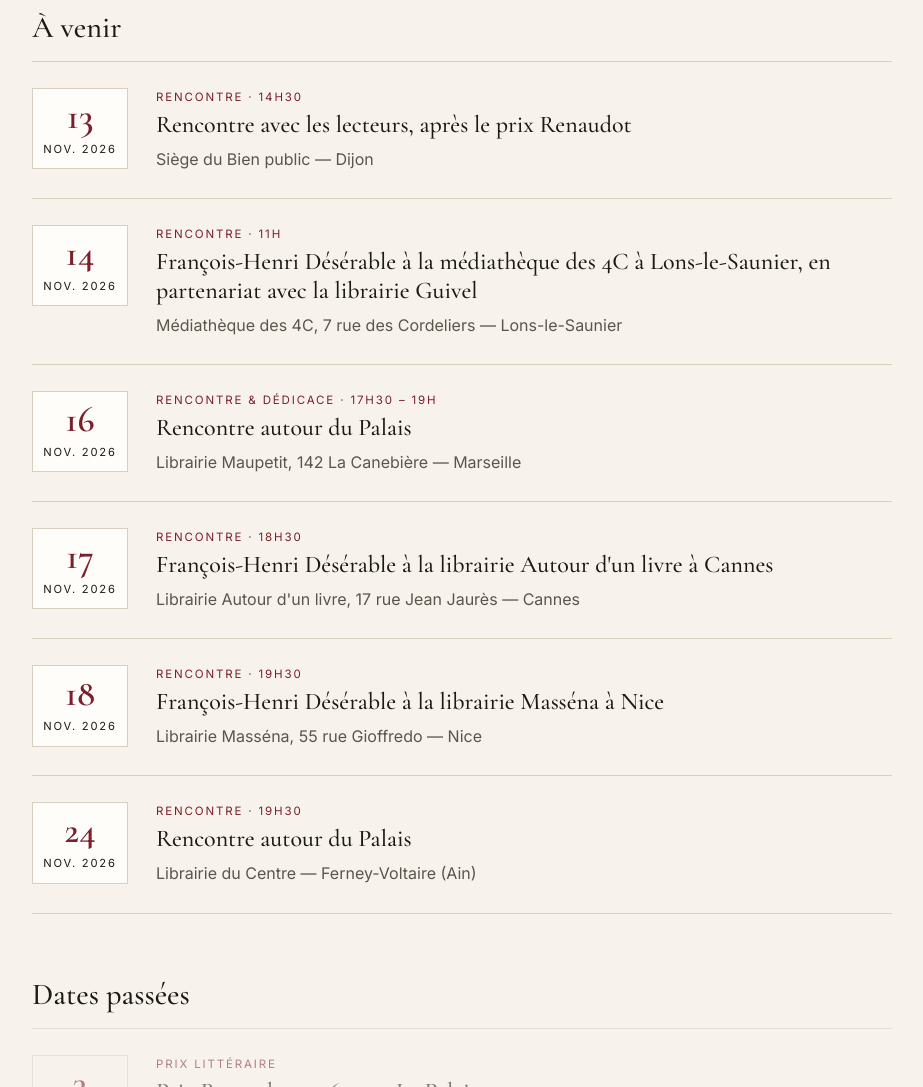
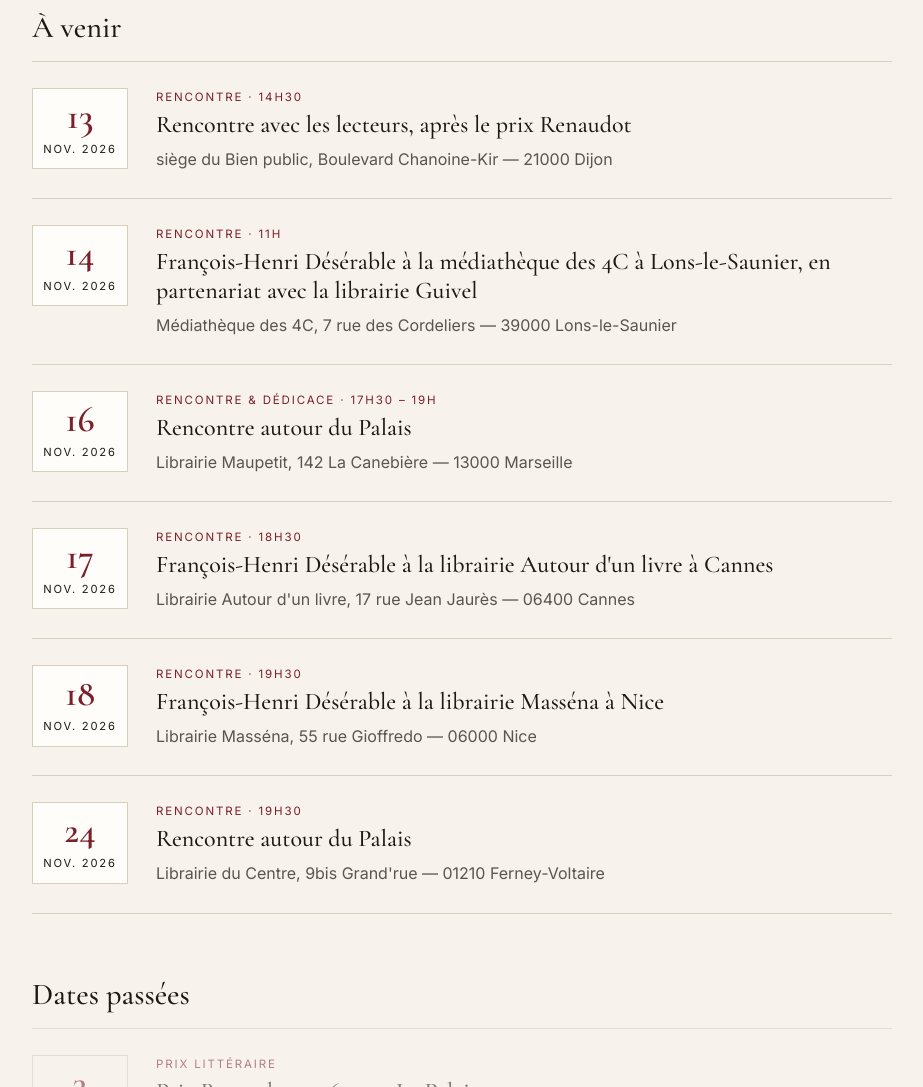
Before and after one commit to TLZZ-okey/FHD-website, a plain HTML site: page agenda.html in a window 1280 px wide. Shown: the part 325-1412 px from the top of the page, without its empty margins (178-1101 px from the left). Drawn offline with nearby package versions, Linux system fonts and the light colour scheme.

Commit message:
Ajout code postal

```diff
--- a/js/data.js
+++ b/js/data.js
@@ -171,7 +171,7 @@ window.SITE = {
       titre: "François-Henri Désérable à la librairie Masséna à Nice",
       lieu: "Librairie Masséna",
       adresse: "55 rue Gioffredo",
-      ville: "Nice",
+      ville: "06000 Nice",
       url: ""
     },
     {
@@ -181,7 +181,7 @@ window.SITE = {
       titre: "François-Henri Désérable à la librairie Autour d'un livre à Cannes",
       lieu: "Librairie Autour d'un livre",
       adresse: "17 rue Jean Jaurès",
-      ville: "Cannes",
+      ville: "06400 Cannes",
       url: ""
     },
     {
@@ -192,6 +192,7 @@ window.SITE = {
       lieu: "Médiathèque des 4C",
       adresse: "7 rue des Cordeliers",
       ville: "Lons-le-Saunier",
+      ville: "39000 Lons-le-Saunier",
       url: ""
     },
     {
@@ -199,8 +200,8 @@ window.SITE = {
       heure: "19h30",
       type: "Rencontre",
       titre: "Rencontre autour du Palais",
-      lieu: "Librairie du Centre",
-      ville: "Ferney-Voltaire (Ain)",
+      lieu: "Librairie du Centre, 9bis Grand'rue",
+      ville: "01210 Ferney-Voltaire",
       url: "https://www.paysdegex-montsjura.com/en/events/an-interview-with-francois-henri-deserable-author-of-the-book-le-palais-published-by-gallimard/"
     },
     {
@@ -210,7 +211,7 @@ window.SITE = {
       titre: "Rencontre autour du Palais",
       lieu: "Librairie Maupetit",
       adresse: "142 La Canebière",
-      ville: "Marseille",
+      ville: "13000 Marseille",
       url: "https://www.librairesdusud.com/rencontre/rencontre-avec-francois-henri-deserable/"
     },
     {
@@ -218,8 +219,8 @@ window.SITE = {
       heure: "14h30",
       type: "Rencontre",
       titre: "Rencontre avec les lecteurs, après le prix Renaudot",
-      lieu: "Siège du Bien public",
-      ville: "Dijon",
+      lieu: "siège du Bien public, Boulevard Chanoine-Kir",
+      ville: "21000 Dijon",
       url: "https://inforadar.fr/a-dijon-le-prix-renaudot-precede-la-rencontre-avec-francois-henri-deserable"
     },
     {
```
Also changed, not shown: biographie.html (+3 -2 lines).
